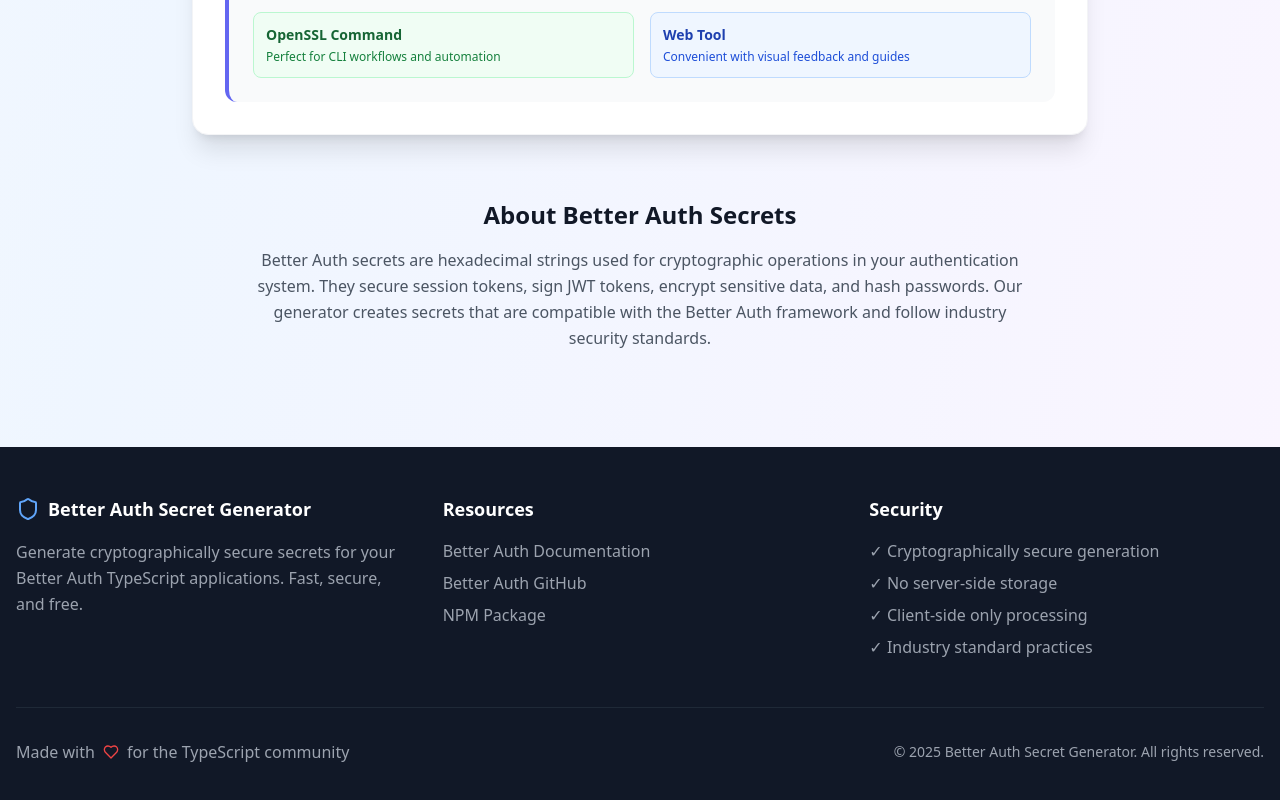
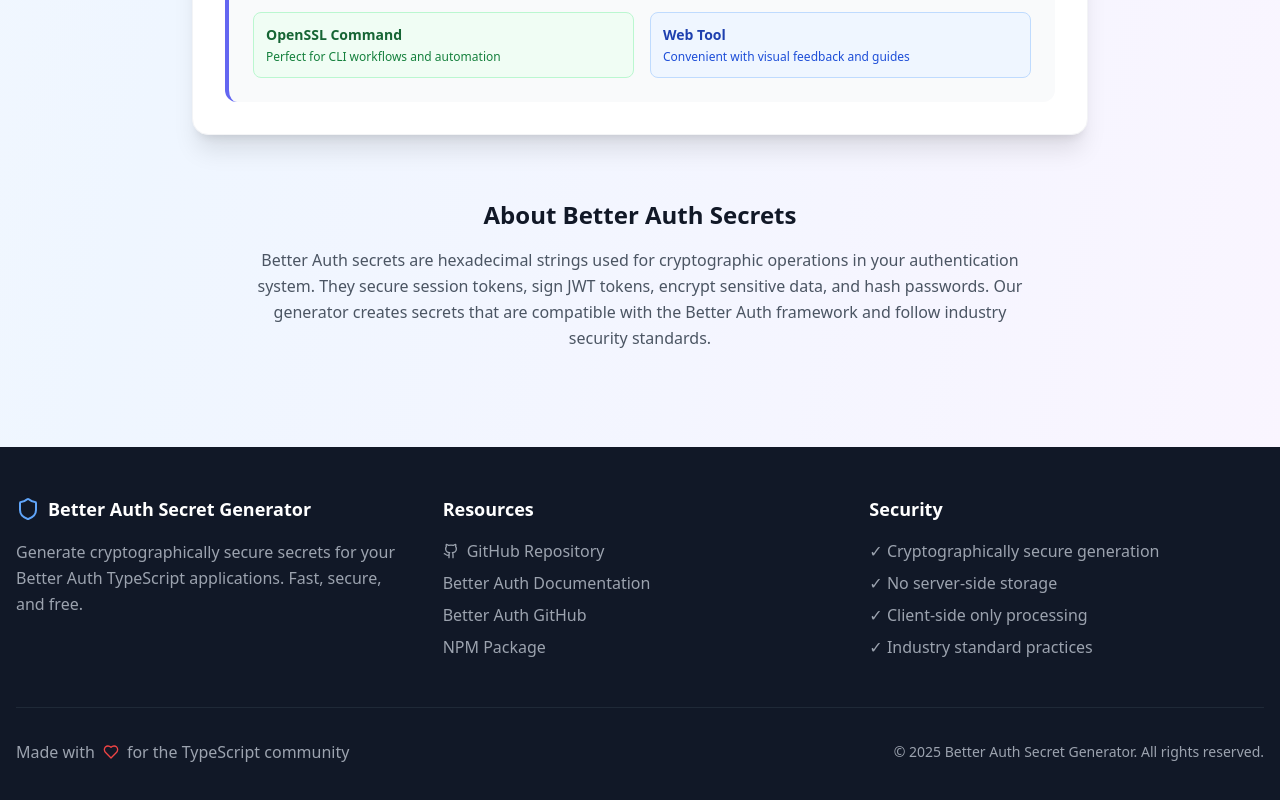
Before and after one commit to residentialproxies/Better-Auth-Secret-Generator, a React (Vite) app: page / in a window 1280 px wide. Shown: the part 5105-5905 px from the top of the page. Built offline with nearby package versions, Linux system fonts and the light colour scheme.

Commit message:
Add GitHub repository link to footer

```diff
--- a/src/components/Footer.tsx
+++ b/src/components/Footer.tsx
@@ -22,6 +22,17 @@ const Footer: React.FC = () => {
           <div className="space-y-4">
             <h3 className="text-lg font-semibold">Resources</h3>
             <ul className="space-y-2 text-gray-400">
+              <li>
+                <a
+                  href="https://github.com/residentialproxies/Better-Auth-Secret-Generator"
+                  target="_blank"
+                  rel="noopener noreferrer"
+                  className="hover:text-blue-400 transition-colors duration-200 flex items-center space-x-2"
+                >
+                  <Github className="h-4 w-4" />
+                  <span>GitHub Repository</span>
+                </a>
+              </li>
               <li>
                 <a
                   href="https://www.better-auth.com/"
```
